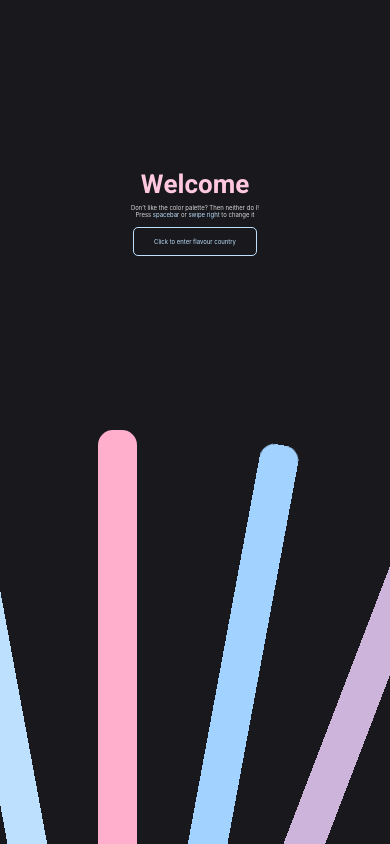
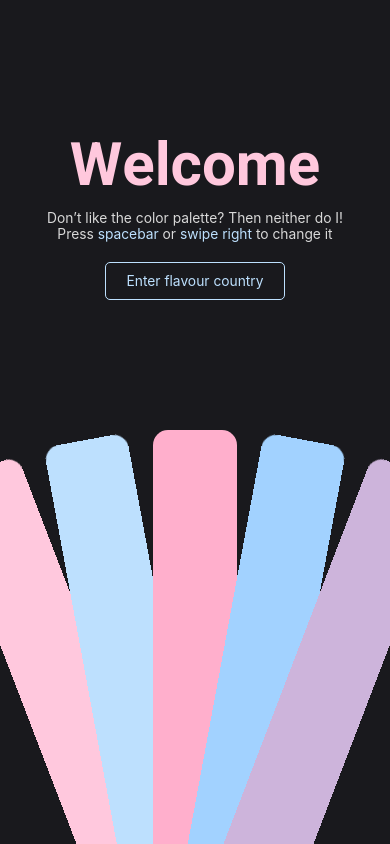
Before and after one commit to babyccino/portfolio, a Next.js app: page / in a window 390 px wide. Built offline with nearby package versions, Linux system fonts and the light colour scheme.

Commit message:
Mobile tuning

```diff
--- a/src/components/bars/bars.module.scss
+++ b/src/components/bars/bars.module.scss
@@ -1,5 +1,5 @@
-$barWidth: 10vw;
-$pivotPoint: 60vh;
+$barWidth: 10vmax;
+$pivotPoint: 60vmin;
 
 .container {
   display: flex;
--- a/src/components/intro/intro.js
+++ b/src/components/intro/intro.js
@@ -34,7 +34,7 @@ const Intro = () => {
           <span style={{color: colorPalette[1]}}>swipe&nbsp;<Right /></span>&nbsp;to change it
         </h2>
         <div className={styles.button}>
-          <Button color={colorPalette[1]} onClick={requestUnmount}>Click to enter flavour country</Button>
+          <Button color={colorPalette[1]} onClick={requestUnmount}>Enter flavour country</Button>
         </div>
       </div>
       <div className={styles.barsContainer}>
--- a/src/components/intro/intro.module.scss
+++ b/src/components/intro/intro.module.scss
@@ -1,9 +1,8 @@
 $background: rgb(25, 25, 29);
 
 .container {
+  height: 100vh;
   width: 100%;
-  height: 100%;
-  display: flex;
   position: fixed;
   top: 0;
   z-index: 2;
@@ -16,12 +15,12 @@ $background: rgb(25, 25, 29);
 
 
 .welcomeContainer {
-  height: 100%;
+  height: 50vh;
   flex-grow: 1;
   display: flex;
   flex-direction: column;
   justify-content: center;
-  font-size: clamp(26px, 6vw, 120px);
+  font-size: clamp(60px, 6vmax, 120px);
 
   * {
     text-align: center;
@@ -52,7 +51,7 @@ $background: rgb(25, 25, 29);
 }
 
 
-$upAnimationDuration: 12s;
+$upAnimationDuration: 11s;
 $upAnimationInitialDelay: 3s;
 .rightContainer {
   display: inline-block;
@@ -98,8 +97,7 @@ $upAnimationInitialDelay: 3s;
 }
 
 .barsContainer {
-  height: 100%;
-  width: 60%;
+  height: 50vh;
   position: relative;
 }
 
@@ -128,9 +126,9 @@ $upAnimationInitialDelay: 3s;
 
 @keyframes swipe {
   0% {opacity: 1;}
-  5% {transform: translateX(15px); opacity: 0};
+  7% {transform: translateX(15px); opacity: 0};
   52% {transform: translateX(-15px); opacity: 0;};
-  57% {transform: none; opacity: 1;}
+  59% {transform: none; opacity: 1;}
   to {opacity: 1;}
 }
 
@@ -142,14 +140,20 @@ $upAnimationInitialDelay: 3s;
 
 
 
-@media only screen and (max-width: 768px) {
+@media only screen and (min-width: 768px) and (orientation:landscape) {
   .container {
-    flex-direction: column;
+    display: flex;
+
+    & > * {
+      height: 100%;
+    }
   }
-}
 
-@media only screen and (min-width: 768px) {
   .title {
     margin-top: 24vh;
   }
+
+  .barsContainer {
+    width: 60%;
+  }
 }
```
